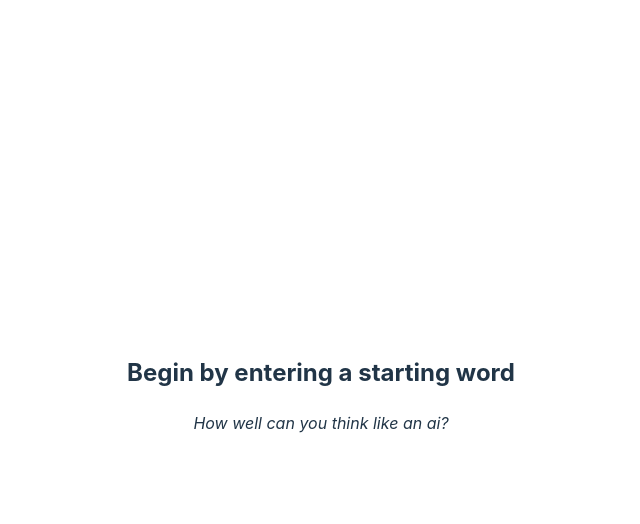
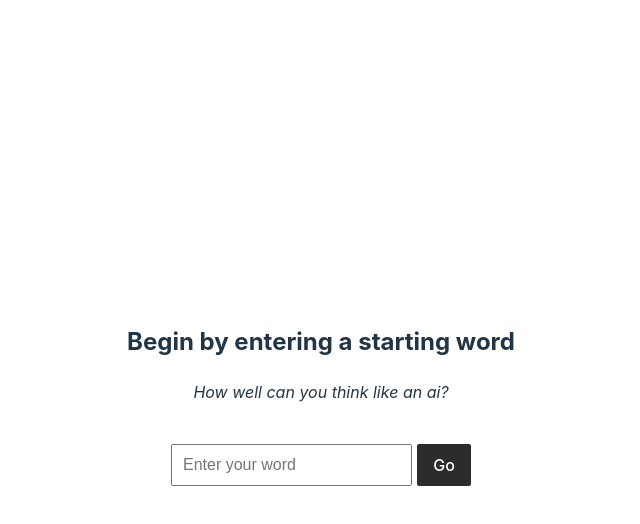
Before and after one commit to gtarpenning/contact, a React (Vite) app in the folder contact-app/: page / in a window 1280 px wide. Both pictures are taken after a click on the button "Play". Shown: the top 524 px of the page, without its empty margins (319-959 px from the left). Built offline with nearby package versions, Linux system fonts and the light colour scheme; no server answers.

Commit message:
lighter go

```diff
--- a/contact-app/src/Game.tsx
+++ b/contact-app/src/Game.tsx
@@ -274,6 +274,7 @@ const InputTextBox = ({
           margin: '10px 0',
           cursor: 'pointer',
           color: 'white',
+          backgroundColor: '#2c2c2c',
           borderRadius: '2px',
           fontSize: '16px',
         }}
--- a/contact-app/src/llm.ts
+++ b/contact-app/src/llm.ts
@@ -11,6 +11,7 @@ export const handleMsg = async (
   msg: string,
   prevMsg: string
 ): Promise<string> => {
+    return Promise.resolve('hello');
   try {
     const response = await fetch(`/api/msg`, {
       method: 'POST',
@@ -33,6 +34,7 @@ export const handleMsg = async (
 };
 
 export const getInitialWord = async (): Promise<string> => {
+  return Promise.resolve('hello');
   try {
     const response = await fetch(`/api/random`);
     if (!response.ok) {
```
